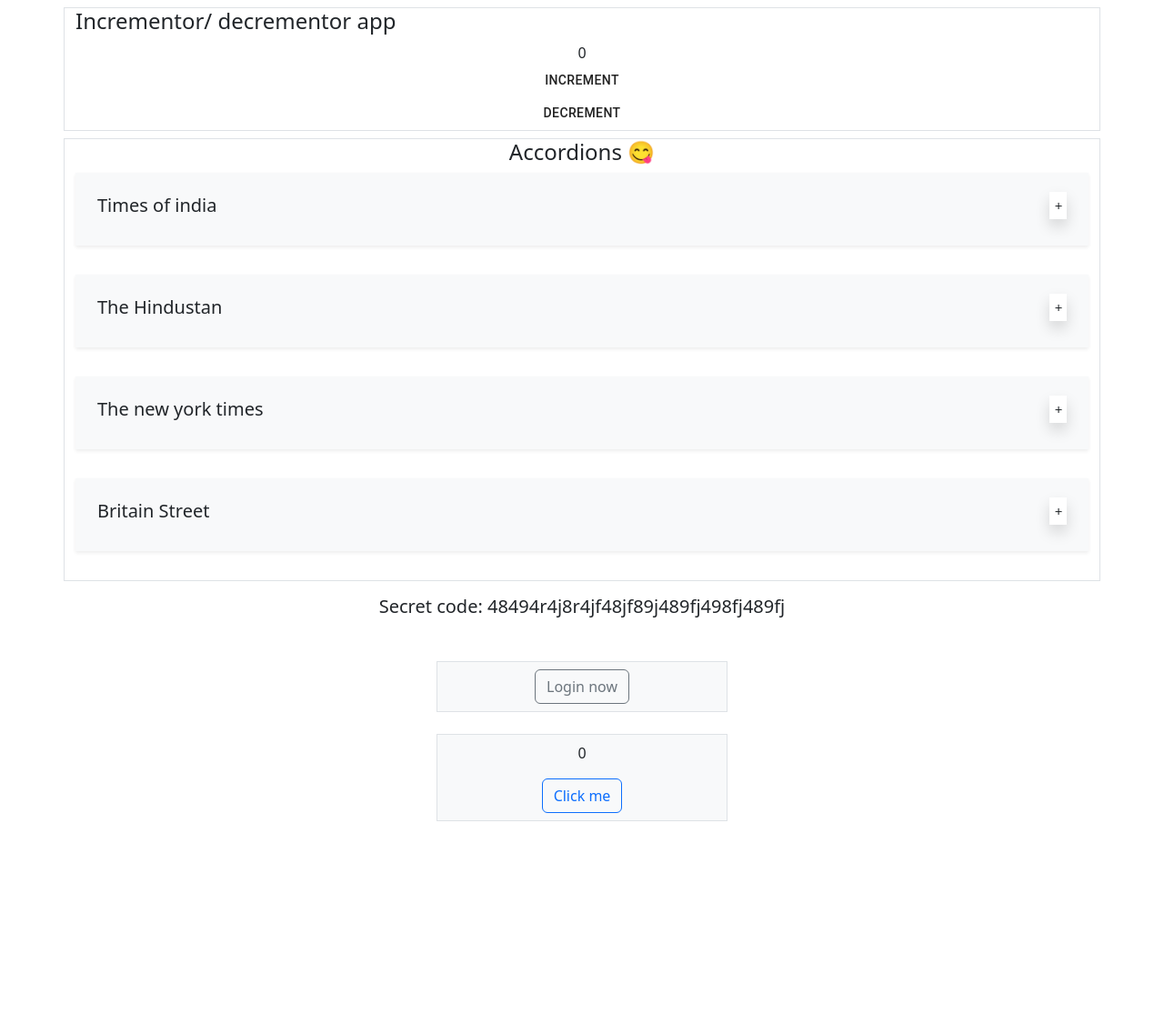
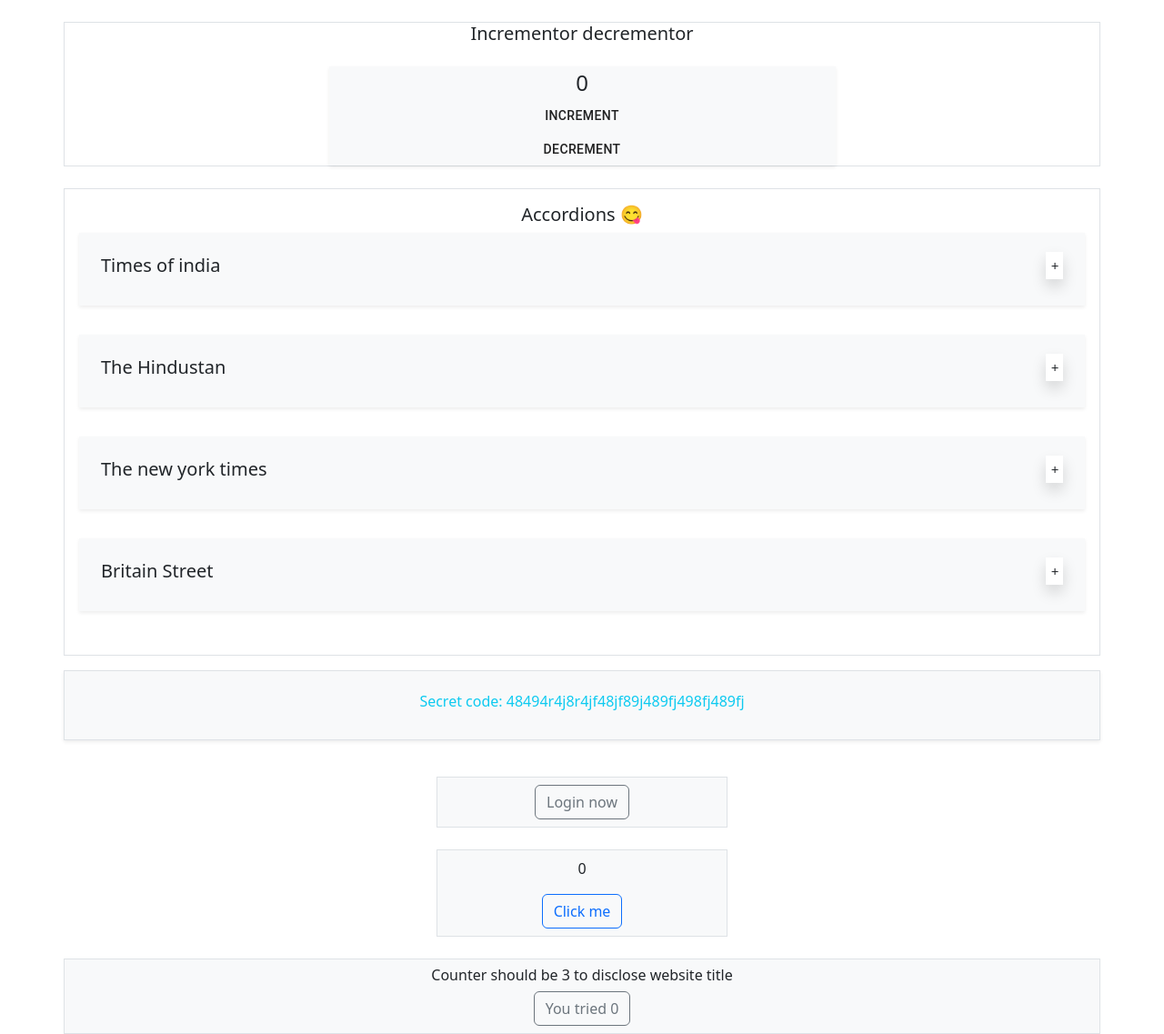
Before and after one commit to Kumarabh/react-learn-1, a React (Create React App) app: page / in a window 1280 px wide. Shown: the whole page at 91% size. Before the commit the page ends 903 px from the top, so only its background shows below. Built offline with nearby package versions, Linux system fonts and the light colour scheme.

Commit message:
fix: 3 times counter then show website title app

```diff
--- a/src/components/App.jsx
+++ b/src/components/App.jsx
@@ -4,6 +4,7 @@ import GrandParent from './context/GrandParent';
 import IncrementorDecrementor from './incrementDecrement/IncrementorDecrementor';
 import Authenticator from './loginUsingContext/Authenticator';
 import UseEffectExample from './useEffectExample/useEffectExample';
+import WebsiteTitle from './website-title-use-effect/WebsiteTitle';
 
 function App() {
     return(
@@ -13,6 +14,7 @@ function App() {
      <GrandParent />
      <Authenticator />
      <UseEffectExample />
+     <WebsiteTitle />
      </>
     )
 
--- a/src/components/accordion/accordions.jsx
+++ b/src/components/accordion/accordions.jsx
@@ -6,8 +6,8 @@ function Accordions () {
 
     return (
         <>
-        <div className="container border mt-2">
-            <h4 className='text-center'>Accordions 😋</h4>
+        <div className="container border mt-4 p-3">
+            <h5 className='text-center'>Accordions 😋</h5>
 
             {
                 accordionData.map((element) => {
--- a/src/components/context/Child.jsx
+++ b/src/components/context/Child.jsx
@@ -6,7 +6,9 @@ const messageFromGrandParent = useContext(DataContext);
 
     return (
         <>
-        <h5 className='text-center'>Secret code: {messageFromGrandParent}</h5>
+        <div className="container border shadow-sm p-4 bg-light">
+        <h6 className='text-center text-info'>Secret code: {messageFromGrandParent}</h6>
+        </div>
         </>
     );
 }
--- a/src/components/incrementDecrement/IncrementorDecrementor.jsx
+++ b/src/components/incrementDecrement/IncrementorDecrementor.jsx
@@ -10,14 +10,15 @@ function IncrementorDecrementor() {
 
     return(
         <>
-        <div className="container mt-2 border">
-            <h4 className="text-left">Incrementor/ decrementor app</h4>
-            <div className="d-flex flex-column align-items-center mx-auto w-25">
-            <span className='text-md'>{state}</span>
-            <Button onClick={increase}>Increment</Button>
-            <Button  onClick ={decrease}>Decrement</Button>
+            <div className='container mt-4 border'>
+                <h5 className='text-center'>Incrementor decrementor </h5>
+
+                <div className="container d-flex flex-column align-items-center w-50 mt-4 bg-light shadow-sm">
+                    <span className='text-md' style={{fontSize: '24px'}}>{state}</span>
+                    <Button onClick={increase}>Increment</Button>
+                    <Button onClick={decrease}>Decrement</Button>
+                </div>
             </div>
-        </div>
 
         </>
 
--- /dev/null
+++ b/src/components/website-title-use-effect/WebsiteTitle.jsx
@@ -0,0 +1,28 @@
+import React, { useEffect, useState } from 'react';
+
+function WebsiteTitle() {
+
+    const [counter, setCounter] = useState(0);
+    const [websiteTitle, setWebsiteTitle] = useState('website title goes here !');
+
+    useEffect(() => {
+        if(counter === 3)
+        setWebsiteTitle('www.3TimesCounter.com')
+        else
+        setWebsiteTitle('Counter should be 3 to disclose website title')
+    }, [counter])
+    return (
+        <>
+        <div className="container bg-light mt-4 p-2 text-center border">
+            <h6>{websiteTitle}</h6>
+            <button className="btn btn-outline-secondary" onClick={() => {setCounter(counter + 1)}}>
+            You tried {counter}
+        </button>
+        </div>
+
+        </>
+    )
+
+}
+
+export default WebsiteTitle;
```
